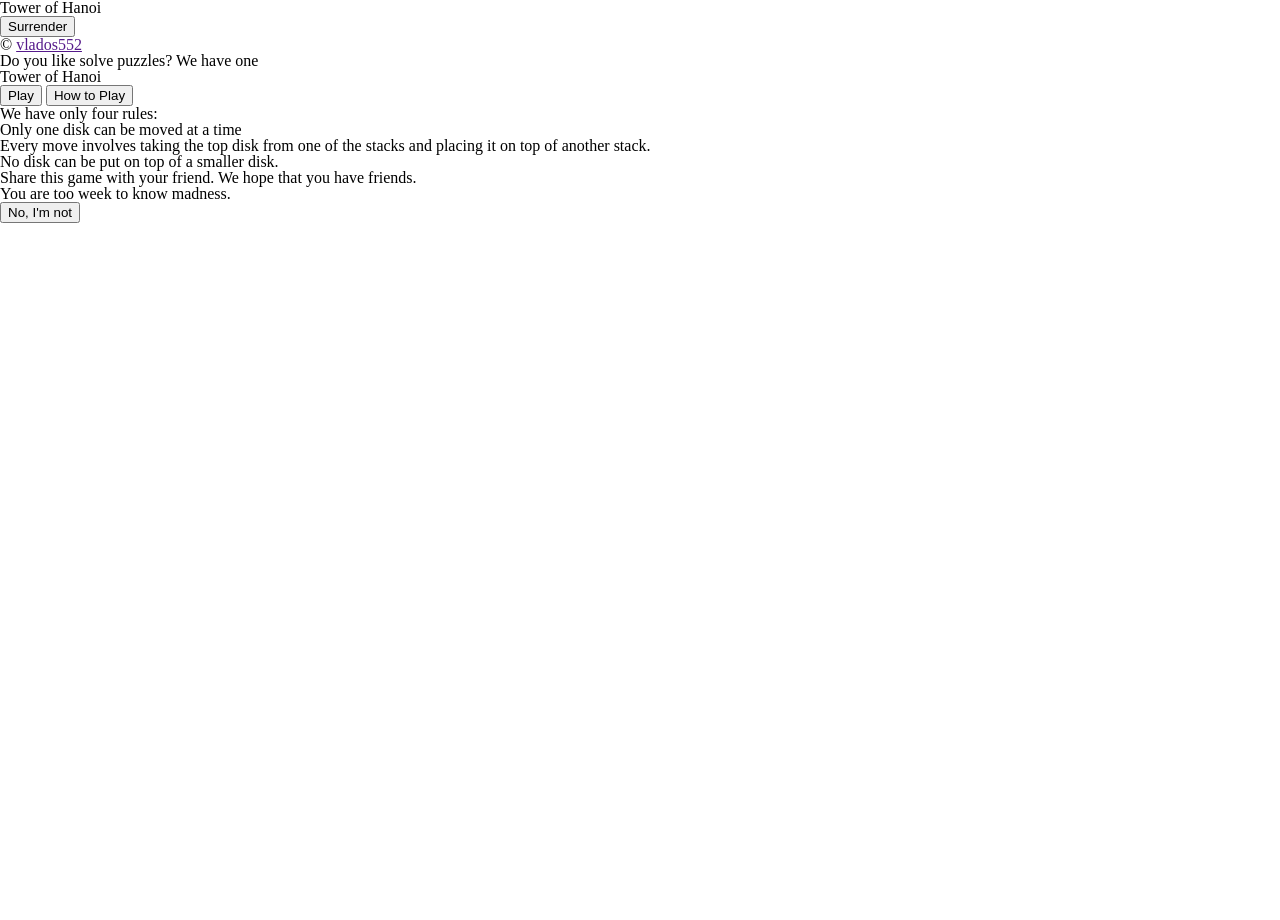
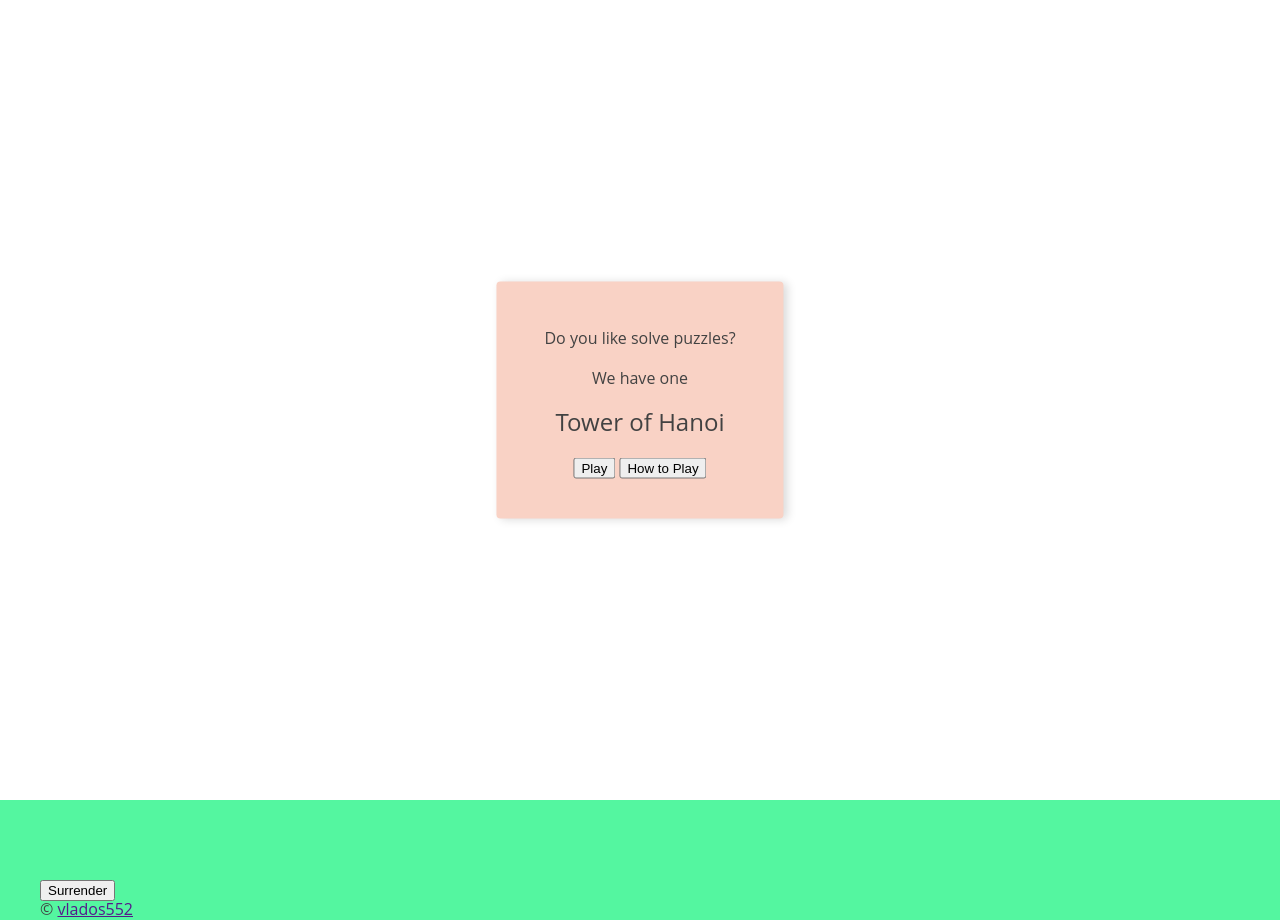
Before and after one commit to vlados552/tower-of-hanoi, a plain HTML site: page index.html in a window 1280 px wide. Before the commit the page ends 800 px from the top, so only its background shows below. Drawn offline with Linux system fonts and the light colour scheme.

Commit message:
Add constants and variables to script file

```diff
--- a/css/style.css
+++ b/css/style.css
@@ -0,0 +1,121 @@
+/* ===============================
+  Base & Utility STYLES
+=============================== */
+
+*,
+*:before,
+*:after {
+	box-sizing: border-box;
+}
+
+html {
+	font-size: 16px;
+	font-family: 'Open Sans', sans-serif;
+	color: #424242;
+}
+
+body {
+	background-color: #54f6a0;
+}
+
+h1 {
+	font-family: 'Arial', monospace;
+	font-size: 3rem;
+	padding: 1rem;
+}
+
+h2 {
+	font-size: 1.5rem;
+	margin-bottom: 1rem;
+}
+
+img {
+	max-width: 100%;
+	height: auto;
+}
+
+.text-right {
+	text-align: right;
+}
+
+.text-center {
+	text-align: center;
+}
+
+.text-left {
+	text-align: left;
+}
+
+.wrapper {
+	max-width: 1200px;
+	margin-right: auto;
+	margin-left: auto;
+	min-height: 100vh;
+}
+
+.hide {
+	display: none;
+}
+
+/* ===============================
+  Flex STYLES
+=============================== */
+.flex-container {
+	display: flex;
+}
+
+.flex-column {
+	flex-direction: column;
+}
+
+.flex-wrap {
+	flex-wrap: wrap;
+}
+
+.space-between {
+	justify-content: space-between;
+}
+
+.space-evenly {
+	justify-content: space-evenly;
+}
+.center {
+	align-items: center;
+	justify-content: center;
+}
+
+.col-1 {
+	flex-basis: 8%;
+}
+
+.col-10 {
+	flex-basis: 83%;
+}
+
+/* ===============================
+  Modal
+=============================== */
+.modal {
+	position: absolute;
+	top: 0;
+	left: 0;
+	right: 0;
+	bottom: 0;
+	background-color: rgb(255, 255, 255);
+	transition: opacity 1s cubic-bezier(0.25, 0.46, 0.45, 0.94);
+}
+
+.modal-inner {
+	position: absolute;
+	top: 50%;
+	left: 50%;
+	transform: translate(-50%, -50%);
+	background-color: #f9d2c5;
+	box-shadow: 4px 1px 10px 0px #dadada;
+	border-radius: 4px;
+	padding: 3rem 3rem 1rem 3rem;
+}
+
+.modal-inner * {
+	margin-bottom: 1.5rem;
+}
--- a/index.html
+++ b/index.html
@@ -31,7 +31,8 @@
 			<footer>&copy; <a href="">vlados552</a></footer>
 			<section class="modal">
 				<div class="modal-inner text-center">
-					<h3>Do you like solve puzzles? We have one</h3>
+					<h3>Do you like solve puzzles?</h3>
+					<h3>We have one</h3>
 					<h2>Tower of Hanoi</h2>
 					<button id="js-modal-btn-play">Play</button>
 					<button id="js-modal-btn-how-to">How to Play</button>
--- a/js/script.js
+++ b/js/script.js
@@ -1,5 +1,22 @@
 /*----- constants -----*/
+const DIFFICULT = 5;
+const GAME_STATE_WELCOME = 0;
+const GAME_STATE_HOWTOPLAY = 1;
+// const GAME_STATE_DIFFICULT = 2;
+const GAME_STATE_GAMEPLAY = 3;
+const GAME_STATE_GAMEOVER = 4;
 /*----- app's state (variables) -----*/
+let gameState;
 /*----- cached element references -----*/
+const btnPlay = document.querySelector('#js-modal-btn-play');
+const btnHowToPlay = document.querySelector('#js-modal-btn-how-to');
+const btnPlayAgain = document.querySelector('#js-modal-game-over-play-again');
+// const btnPickDifficult = document.querySelector('#js-modal-game-over-pick-difficult');
 /*----- event listeners -----*/
 /*----- functions -----*/
+function init() {
+	//
+}
+function render() {
+	//
+}
```
